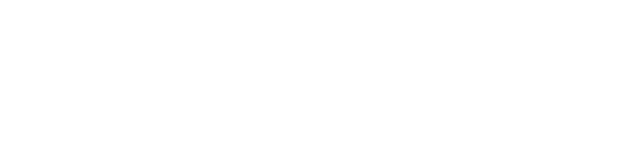
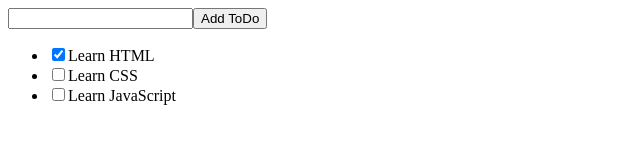
Before and after one commit to Seb-Welle/ToDo-App, a plain HTML site: page index.html in a window 1280 px wide. Shown: the whole page, without its empty margins (0-640 px from the left). Drawn offline with Linux system fonts and the light colour scheme.

Commit message:
feat: adds checkbox

```diff
--- a/index.html
+++ b/index.html
@@ -8,6 +8,8 @@
     <title>ToDo-App</title>
   </head>
   <body>
+    <input type="text" id="new-todo" /><button id="add-todo">Add ToDo</button>
+    <ul id="list"></ul>
     <script src="script.js"></script>
   </body>
 </html>
--- a/script.js
+++ b/script.js
@@ -0,0 +1,39 @@
+const state = {
+  todo: [
+    { description: "Learn HTML", done: true },
+    { description: "Learn CSS", done: false },
+    { description: "Learn JavaScript", done: false },
+  ],
+};
+
+/* Visualisierung des State Teil 1 */
+function renderTodos() {
+  const list = document.querySelector("#list");
+  list.innerHTML = "";
+
+  state.todo.forEach((todo) => {
+    const todoLi = document.createElement("li");
+
+    const checkbox = document.createElement("input");
+    checkbox.type = "checkbox";
+    checkbox.checked = todo.done;
+
+    /* State des Benutzers über die Checkbox aktualisieren */
+    checkbox.addEventListener("change", (e) => {
+      /* todo-Parameter ist hier noch im Scope der Funktion */
+      console.log(e.target.checked);
+      const newTodoDoneState = e.target.checked;
+      todo.done = newTodoDoneState;
+    });
+
+    /* Visualisierung des State Teil 2 */
+    todoLi.appendChild(checkbox);
+
+    const todoText = document.createTextNode(todo.description);
+    todoLi.append(todoText);
+
+    list.appendChild(todoLi);
+  });
+}
+
+renderTodos();
```
